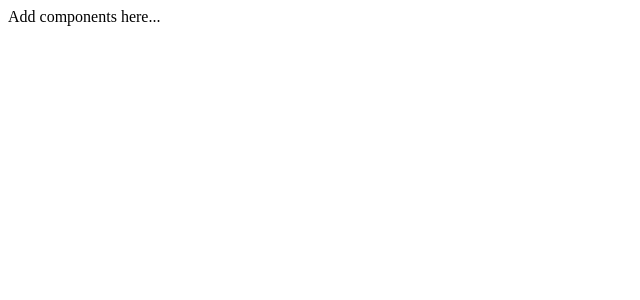
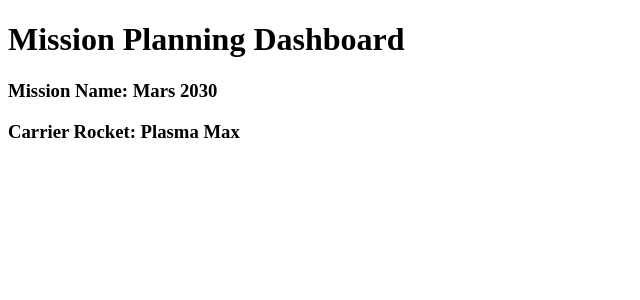
Before and after one commit to jdhunterae/angular-studio1, an Angular app: page / in a window 1280 px wide. Shown: the top 300 px of the page, without its empty margins (0-640 px from the left). Built offline with nearby package versions, Linux system fonts and the light colour scheme.

Commit message:
Updated app-header html and css

```diff
--- a/src/app/app.component.html
+++ b/src/app/app.component.html
@@ -1 +1 @@
-Add components here...
+<app-header></app-header>
--- a/src/app/header/header.component.html
+++ b/src/app/header/header.component.html
@@ -1 +1,3 @@
-<p>header works!</p>
+<h1>Mission Planning Dashboard</h1>
+<h3>Mission Name: {{missionName}}</h3>
+<h3>Carrier Rocket: {{rocketName}}</h3>
--- a/src/app/header/header.component.ts
+++ b/src/app/header/header.component.ts
@@ -7,6 +7,9 @@ import { Component, OnInit } from '@angular/core';
 })
 export class HeaderComponent implements OnInit {
 
+  missionName: string = 'Mars 2030';
+  rocketName: string = 'Plasma Max';
+
   constructor() { }
 
   ngOnInit(): void {
```
